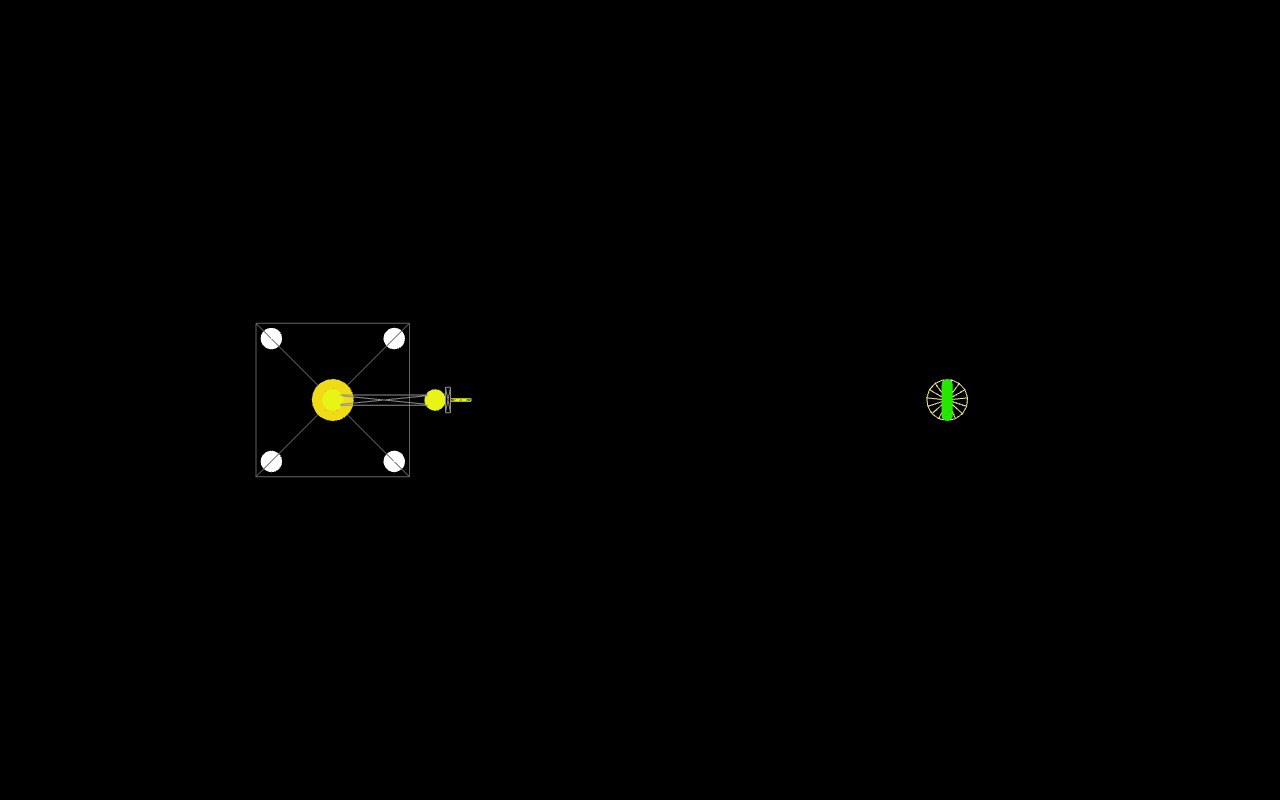
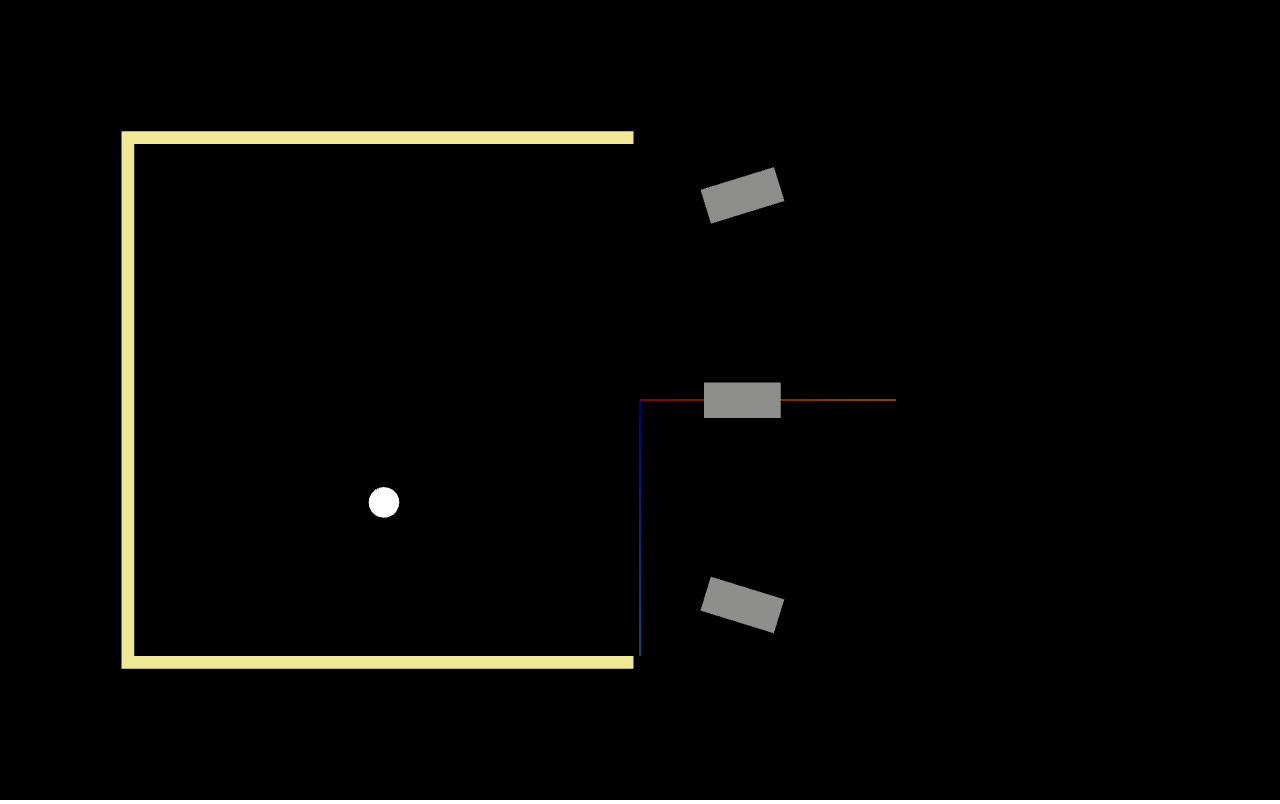
Before and after one commit to Ravana99/cg19-Three.js, a plain HTML site: page index.html in a window 1280 px wide. Drawn offline with Linux system fonts and the light colour scheme; animation ran at ten frames a second.

Commit message:
first commit of trabalho 2

```diff
--- a/index.html
+++ b/index.html
@@ -1,5 +1,6 @@
 <!DOCTYPE html>
 <html>
+
 <head>
   <meta charset="UTF-8" />
   <title>Project</title>
@@ -11,7 +12,7 @@
     }
   </style>
   <script src="js/three.min.js"></script>
-    <script src="js/trabalho1.js"></script>
+  <script src="js/trabalho2.js"></script>
 </head>
 
 <body>
@@ -20,4 +21,5 @@
     animate();
   </script>
 </body>
+
 </html>
--- /dev/null
+++ b/js/trabalho2.js
@@ -0,0 +1,290 @@
+//Group 46 - Joao Fonseca 89476, Tiago Pires 89544, Tomas Lopes 89552
+
+"use strict";
+
+//QUESTIONS
+//ARRAYS VS VARS (Camera,Cannon,Wall)???
+
+// GLOBAL VARIABLES
+// The first entry of the camera array (index 0) is ignored to make the code more intuitive
+// (for example, camera[1] is the first camera that you switch to by pressing 1, etc.)
+
+var camera = new Array(3).fill(null);
+var cannon = new Array(3).fill(null);
+var current_camera = 0, current_cannon = 1;
+var scene, renderer, leftWall, middleWall, rightWall
+var geometry, material, mesh;
+var ball1;
+var aspectRatio = window.innerHeight / window.innerWidth;
+var frustumSize = 250;
+var ballAxes = new THREE.AxesHelper(20)
+var currentTime, previousTime, timeInterval;
+var linearVelocity = 0.05;
+var angularVelocity = 0.0025;
+
+var KeyboardState = {
+    37: false, //left
+    39: false, //right
+    49: false, //1
+    50: false, //2
+    51: false, //3
+    69: false, //E
+    81: false, //Q
+    82: false, //R
+    87: false //W
+};
+
+//INPUT
+onkeydown = onkeyup = function (e) {
+    KeyboardState[e.keyCode] = e.type == "keydown";
+    if (KeyboardState[82]) {
+        //R
+        ball1.Axes()
+    }
+};
+
+// ------ OBJECT CLASSES ------ //
+
+class Wall extends THREE.Object3D {
+    constructor(x, y, z, rotateY) {
+        super();
+        this.name = "Wall";
+        this.material = new THREE.MeshBasicMaterial({
+            wireframe: false,
+            color: 0xf0e895
+        });
+        this.height = 20;
+        this.width = 100;
+        this.depth = 2.5;
+        this.position.x = x;
+        this.position.y = y;
+        this.position.z = z;
+
+        addRectangularPrism(
+            this,
+            this.width,
+            this.height,
+            this.depth,
+            this.material,
+            rotateY //flag
+        );
+    }
+}
+
+class Ball extends THREE.Object3D {
+    constructor(x, y, z) {
+        super();
+        this.name = "Ball";
+        this.radius = 3;
+        this.material = new THREE.MeshBasicMaterial({
+            wireframe: false,
+            color: 0xffffff
+        });
+        this.position.x = x;
+        this.position.y = y;
+        this.position.z = z;
+        this.axes = false;
+        addSphere(
+            this,
+            this.radius,
+            this.material
+        );
+    }
+    Axes() {
+        this.axes = !this.axes;
+        this.axes ? this.add(ballAxes) : this.remove(ballAxes)
+    }
+}
+
+class Cannon extends THREE.Object3D {
+    constructor(x, y, z, angle) {
+        super();
+        this.name = "Cannon";
+        this.material = new THREE.MeshBasicMaterial({
+            wireframe: false,
+            color: 0x8e8e8c
+        });
+        this.length = 15;
+        this.radius = 3.5;
+        this.position.x = x;
+        this.position.y = y;
+        this.position.z = z;
+        addCylinder(this, this.radius, this.length, this.material, angle)
+
+    }
+    getRotationY() {
+        return this.rotation.y;
+    }
+}
+// ------ GEOMETRIES ------ //
+
+function addCylinder(obj, radius, height, material, angle) {
+    geometry = new THREE.CylinderGeometry(radius, radius, height, 15);
+    mesh = new THREE.Mesh(geometry, material);
+    mesh.rotateZ(Math.PI / 2);
+    mesh.rotateX(angle);
+    obj.add(mesh);
+}
+
+
+function addSphere(obj, radius, material) {
+    geometry = new THREE.SphereGeometry(radius, 20, 20);
+    mesh = new THREE.Mesh(geometry, material);
+    obj.add(mesh);
+}
+
+function addRectangularPrism(obj, dimX, dimY, dimZ, material, rotateY) {
+    geometry = new THREE.BoxGeometry(dimX, dimY, dimZ);
+    mesh = new THREE.Mesh(geometry, material);
+    if (rotateY)
+        mesh.rotateY(Math.PI / 2);
+    obj.add(mesh);
+}
+// ------ CAMERAS ------ //
+
+function createCamera1() {
+    camera[0] = new THREE.OrthographicCamera(
+        frustumSize / -2,
+        frustumSize / 2,
+        (frustumSize * aspectRatio) / 2,
+        (frustumSize * aspectRatio) / -2,
+        -100,
+        100
+    );
+    camera[0].position.x = 0;
+    camera[0].position.y = 1;
+    camera[0].position.z = 0;
+    camera[0].lookAt(scene.position);
+}
+
+function createCamera2() {
+    camera[1] = new THREE.PerspectiveCamera(100,
+        window.innerWidth / window.innerHeight, 1, 1000);
+    camera[1].position.x = 50;
+    camera[1].position.y = 70;
+    camera[1].position.z = 0;
+    camera[1].lookAt(scene.position);
+}
+
+function createCamera3() {
+    //TODO
+    camera[2] = new THREE.PerspectiveCamera(100,
+        window.innerWidth / window.innerHeight, 1, 1000);
+    camera[2].position.x = 50;
+    camera[2].position.y = 70;
+    camera[2].position.z = 25;
+    camera[2].lookAt(scene.position);
+}
+
+// ------ FUNCTIONS ------ //
+
+function onResize() {
+    renderer.setSize(window.innerWidth, window.innerHeight);
+    aspectRatio = window.innerHeight / window.innerWidth;
+
+    if (window.innerHeight > 0 && window.innerWidth > 0) {
+        camera[0].left = frustumSize / -2;
+        camera[0].right = frustumSize / 2;
+        camera[0].top = (frustumSize * aspectRatio) / 2;
+        camera[0].bottom = (-frustumSize * aspectRatio) / 2;
+        camera[0].updateProjectionMatrix();
+
+        camera[1].left = frustumSize / -2;
+        camera[1].right = frustumSize / 2;
+        camera[1].top = (frustumSize * aspectRatio) / 2;
+        camera[1].bottom = (-frustumSize * aspectRatio) / 2;
+        camera[1].updateProjectionMatrix();
+
+        camera[2].left = frustumSize / -2;
+        camera[2].right = frustumSize / 2;
+        camera[2].top = (frustumSize * aspectRatio) / 2;
+        camera[2].bottom = (-frustumSize * aspectRatio) / 2;
+        camera[2].updateProjectionMatrix();
+    }
+}
+
+function createScene() {
+    scene = new THREE.Scene();
+    scene.add(new THREE.AxesHelper(50));
+
+    leftWall = new Wall(-51.25, 0, 51.25, false);
+    middleWall = new Wall(-100, 0, 0, true);
+    rightWall = new Wall(-51.25, 0, -51.25, false);
+
+    cannon[0] = new Cannon(20, 0, 40, -0.3);
+    cannon[1] = new Cannon(20, 0, 0, 0);
+    cannon[2] = new Cannon(20, 0, -40, 0.3);
+
+
+    ball1 = new Ball(-50, 0, 20)
+
+    scene.add(ball1);
+
+    scene.add(cannon[0]);
+    scene.add(cannon[1]);
+    scene.add(cannon[2]);
+
+    scene.add(leftWall);
+    scene.add(middleWall);
+    scene.add(rightWall);
+}
+
+function render() {
+    renderer.render(scene, camera[current_camera]);
+}
+
+function init() {
+    renderer = new THREE.WebGLRenderer({ antialias: true });
+    renderer.setSize(window.innerWidth, window.innerHeight);
+    document.body.appendChild(renderer.domElement);
+    createScene();
+    createCamera1();
+    createCamera2();
+    createCamera3();
+    window.addEventListener("resize", onResize);
+}
+
+function animate() {
+    requestAnimationFrame(animate);
+    update();
+    render();
+}
+
+function update() {
+    currentTime = new Date().getTime();
+    timeInterval = currentTime - previousTime;
+    previousTime = currentTime;
+    if (KeyboardState[37]) {
+        if (cannon[current_cannon].getRotationY() < 0.8)
+            cannon[current_cannon].rotateY(timeInterval * angularVelocity)
+    }
+    if (KeyboardState[39]) {
+        if (cannon[current_cannon].getRotationY() > -0.8)
+            cannon[current_cannon].rotateY(timeInterval * -angularVelocity)
+    }
+    if (KeyboardState[49]) {
+        //1
+        current_camera = 0;
+    }
+    if (KeyboardState[50]) {
+        //2
+        current_camera = 1;
+    }
+    if (KeyboardState[51]) {
+        //3
+        current_camera = 2;
+    }
+    if (KeyboardState[69]) {
+        //E
+        current_cannon = 2;
+    }
+    if (KeyboardState[81]) {
+        //Q
+        current_cannon = 0;
+    }
+
+    if (KeyboardState[87]) {
+        //W
+        current_cannon = 1;
+    }
+}
```
Lines whose indentation alone changed are shown as unchanged.
